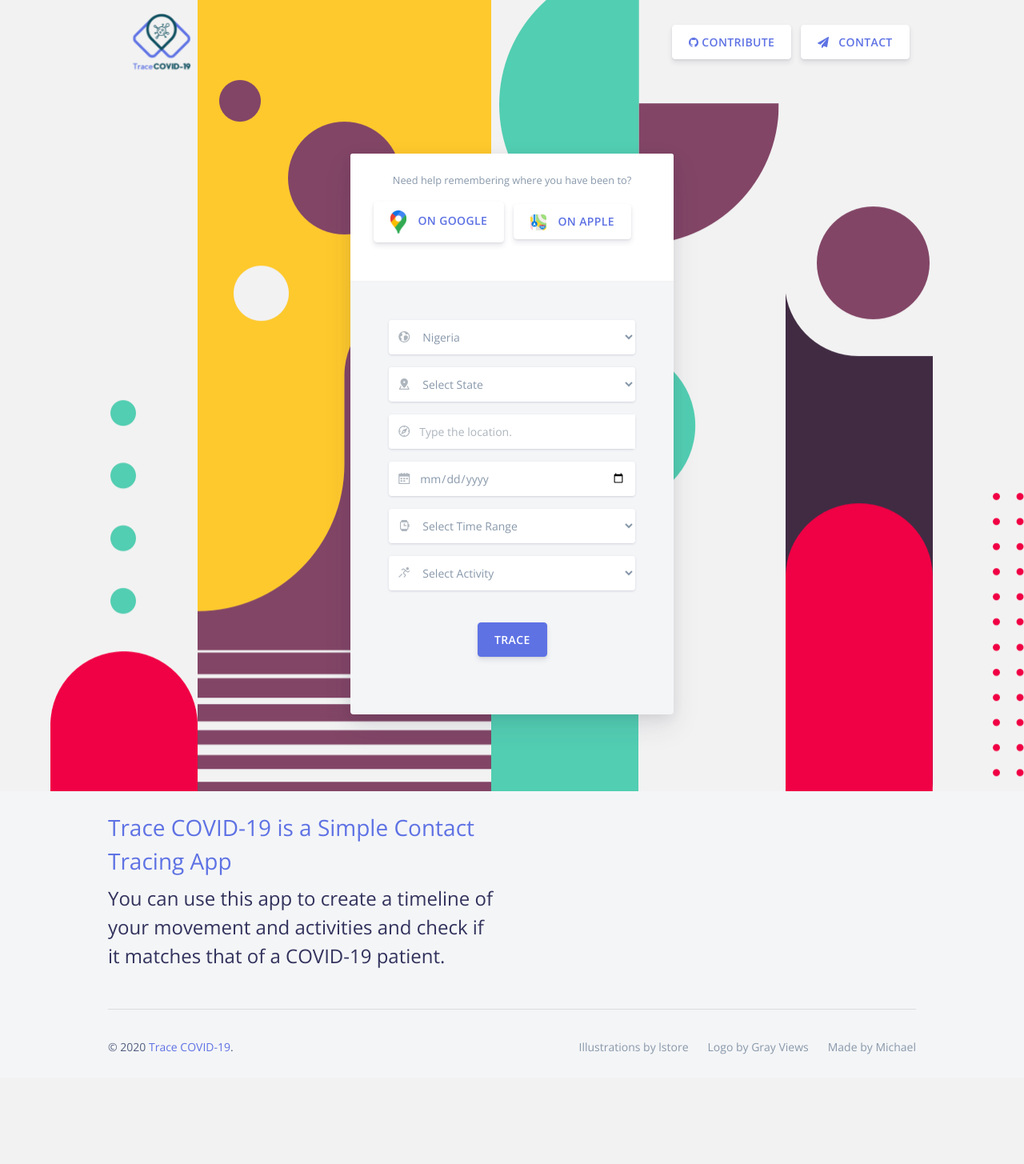
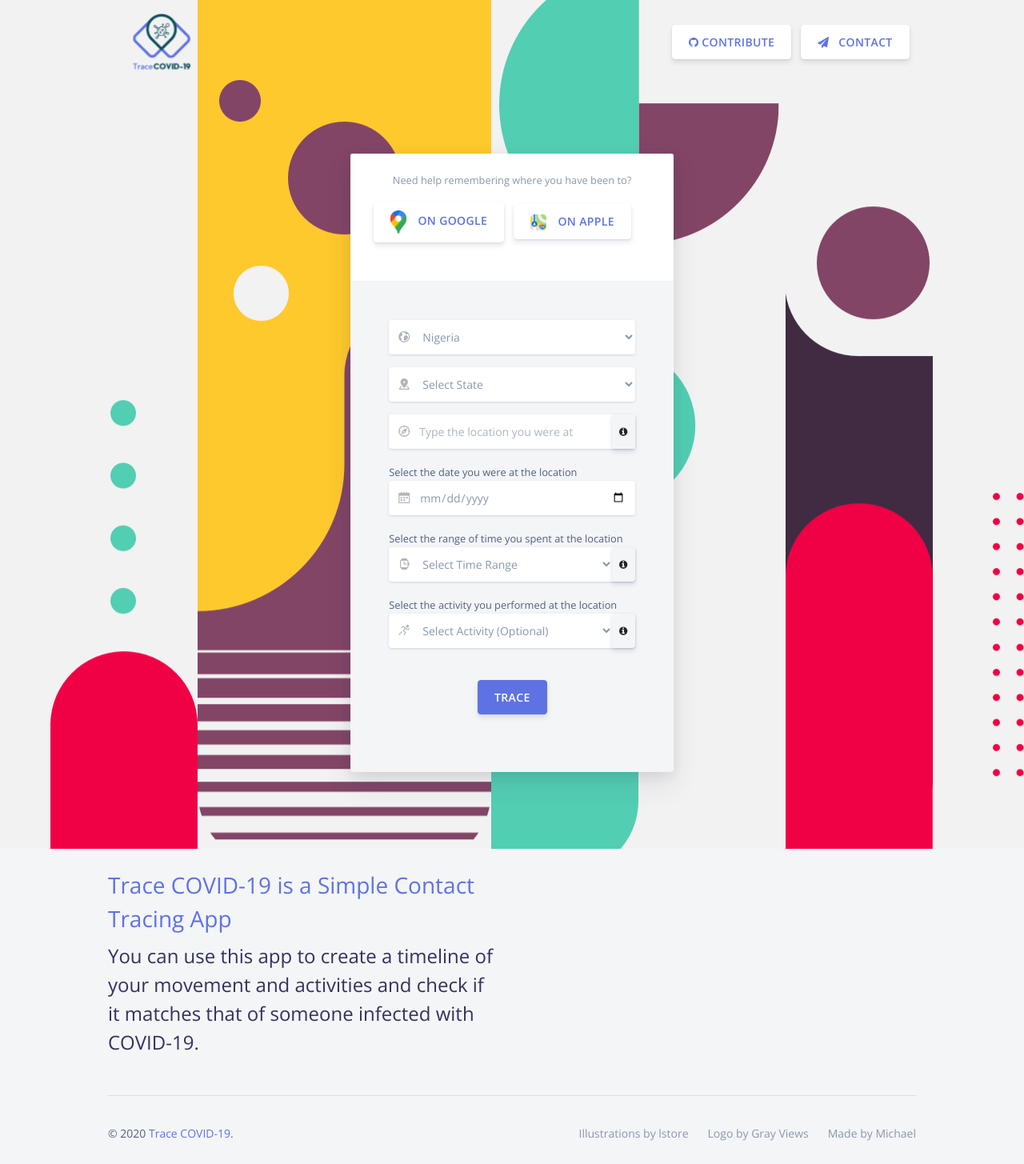
Before and after one commit to bluman1/tracecovid19, a Django app: page / in a window 1280 px wide. Shown: the whole page at 80% size. Before the commit the page ends 1318 px from the top, so only its background shows below. Run offline with Django 3.2, Linux system fonts and the light colour scheme; some libraries are stand-ins or nearby versions.

Commit message:
Add popovers to some fields.

```diff
--- a/templates/frontend/home.html
+++ b/templates/frontend/home.html
@@ -125,14 +125,16 @@ You can use this app to create a timeline of your movement and activities and ch
                             <small>Need help remembering where you have been to?</small>
                         </div>
                         <div class="text-center">
-                            <a href="https://www.google.com/maps/timeline" target="_blank" rel="nofollow" class="btn btn-neutral btn-icon">
+                            <a href="https://www.google.com/maps/timeline" target="_blank" rel="nofollow"
+                               class="btn btn-neutral btn-icon">
                                 <span class="btn-inner--icon"><img src="/static/img/icons/common/gmaps1.png"></span>
                                 <span class="btn-inner--text">On Google</span>
                             </a>
-                            <a href="#" class="btn btn-neutral btn-icon mr-4">
+                            <button data-toggle="modal" data-target="#appleMapsModal"
+                                    class="btn btn-neutral btn-icon mr-4">
                                 <span class="btn-inner--icon"><img src="/static/img/icons/common/amaps.png"></span>
                                 <span class="btn-inner--text">On Apple</span>
-                            </a>
+                            </button>
                         </div>
                     </div>
                     <div class="card-body px-lg-5 py-lg-5">
@@ -206,11 +208,20 @@ You can use this app to create a timeline of your movement and activities and ch
                                         <span class="input-group-text"><i class="ni ni-compass-04"></i></span>
                                     </div>
                                     <input class="form-control" id="location" name="location"
-                                           placeholder="Type the location." type="text">
+                                           placeholder="Type the location you were at" type="text">
+                                    <div class="input-group-append">
+                                        <button type="button" class="btn btn-sm btn-secondary" data-container="body" id="locationPopover"
+                                                data-toggle="popover" data-color="secondary" data-placement="top"
+                                                data-content="Google maps automatically finds the location for you. If not found, don't worry, just fill it that way.">
+                                            <i class="fa fa-info-circle"></i>
+                                        </button>
+                                    </div>
                                     <input type="hidden" id="place_id" name="place_id" value="">
                                 </div>
                             </div>
+
                             <div class="form-group">
+                                <small>Select the date you were at the location</small>
                                 <div class="input-group input-group-alternative mb-3">
                                     <div class="input-group-prepend">
                                         <span class="input-group-text"><i class="ni ni-calendar-grid-58"></i></span>
@@ -219,6 +230,7 @@ You can use this app to create a timeline of your movement and activities and ch
                                 </div>
                             </div>
                             <div class="form-group">
+                                <small>Select the range of time you spent at the location</small>
                                 <div class="input-group input-group-alternative mb-3">
                                     <div class="input-group-prepend">
                                         <span class="input-group-text"><i class="ni ni-watch-time"></i></span>
@@ -277,19 +289,34 @@ You can use this app to create a timeline of your movement and activities and ch
                                         <option value="23-0">23:00 - 00:00 Hrs
                                         </option>
                                     </select>
+                                    <div class="input-group-append">
+                                        <button type="button" class="btn btn-sm btn-secondary" data-container="body" id="timeRangePopover"
+                                                data-toggle="popover" data-color="secondary" data-placement="top"
+                                                data-content="You can try other time ranges and trace if the one hour range range is not enough.">
+                                            <i class="fa fa-info-circle"></i>
+                                        </button>
+                                    </div>
                                 </div>
                             </div>
                             <div class="form-group">
+                                <small>Select the activity you performed at the location</small>
                                 <div class="input-group input-group-alternative mb-3">
                                     <div class="input-group-prepend">
                                         <span class="input-group-text"><i class="ni ni-user-run"></i></span>
                                     </div>
                                     <select class="form-control" name="activities"
                                             data-style="btn btn-primary" required id="activities"
-                                            title="Activities">
-                                        <option selected> Select Activity
+                                            title="Activities (Optional)">
+                                        <option selected> Select Activity (Optional)
                                         </option>
                                     </select>
+                                    <div class="input-group-append">
+                                        <button type="button" class="btn btn-sm btn-secondary" data-container="body" id="activityPopover"
+                                                data-toggle="popover" data-color="secondary" data-placement="top"
+                                                data-content="Sometimes, this may be empty. It just means that we have not had any activity reported in the location yet. You can still trace without the activity selected.">
+                                            <i class="fa fa-info-circle"></i>
+                                        </button>
+                                    </div>
                                 </div>
                             </div>
                             <div class="text-center">
@@ -304,6 +331,38 @@ You can use this app to create a timeline of your movement and activities and ch
         </div>
     </div>
 </section>
+<div class="modal fade" id="appleMapsModal" tabindex="-1" role="dialog" aria-labelledby="appleMapsModalLabel"
+     aria-hidden="true">
+    <div class="modal-dialog" role="document">
+        <div class="modal-content">
+            <div class="modal-header">
+                <h5 class="modal-title" id="exampleModalLabel">How To View Your Location History on iOS</h5>
+                <button type="button" class="close" data-dismiss="modal" aria-label="Close">
+                    <span aria-hidden="true">&times;</span>
+                </button>
+            </div>
+            <div class="modal-body">
+                <ol>
+                    <li>Open the Settings app and tap on “Privacy.”</li>
+                    <li>From here, select “Location Services.”</li>
+                    <li>Scroll down in this screen and tap on “System Services.”</li>
+                    <li>From the next screen, tap on “Significant Locations.”</li>
+                    <li>Locate the History section, which collects and groups places based on how often you’ve visited
+                        them.
+                    </li>
+                    <li>When you tap on a location collection from the “History” section, it will show you a visual
+                        breakdown in the next screen.
+                    </li>
+                    <li>You’ll see the map of all locations at the top of the display.</li>
+                </ol>
+            </div>
+            <div class="modal-footer">
+                <button type="button" class="btn btn-secondary" data-dismiss="modal">Close</button>
+            </div>
+        </div>
+    </div>
+</div>
+
 <div class="modal fade" id="modal-high-chance" tabindex="-1" role="dialog" aria-labelledby="modal-notification"
      aria-hidden="true"
      style="display: none; padding-right: 17px;">
@@ -442,7 +501,7 @@ You can use this app to create a timeline of your movement and activities and ch
             <div class="col-lg-6">
                 <h3 class="text-primary font-weight-light mb-2">Trace COVID-19 is a Simple Contact Tracing App</h3>
                 <h4 class="mb-0 font-weight-light">You can use this app to create a timeline of your movement and
-                    activities and check if it matches that of a COVID-19 patient.</h4>
+                    activities and check if it matches that of someone infected with COVID-19.</h4>
             </div>
 
         </div>
@@ -471,6 +530,7 @@ You can use this app to create a timeline of your movement and activities and ch
 </footer>
 <!--   Core JS Files   -->
 <script src="/static/js/core/jquery.min.js" type="text/javascript"></script>
+<script src="/static/js/core/popper.min.js" type="text/javascript"></script>
 <script src="/static/js/core/bootstrap.min.js" type="text/javascript"></script>
 <script src="/static/js/plugins/perfect-scrollbar.jquery.min.js"></script>
 <!-- Control Center for Argon UI Kit: parallax effects, scripts for the example pages etc -->
@@ -478,6 +538,9 @@ You can use this app to create a timeline of your movement and activities and ch
 <script type="text/javascript"
         src="https://maps.googleapis.com/maps/api/js?key=AIzaSyBGYrd9MWKMhHYNXtkxmEFmL7NkWwazBdc&libraries=places"></script>
 <script>
+    $('#locationPopover').popover();
+    $('#timeRangePopover').popover();
+    $('#activityPopover').popover();
     var input = document.getElementById('location');
     var autocomplete = new google.maps.places.Autocomplete(input);
     autocomplete.setFields(['place_id']);
```
